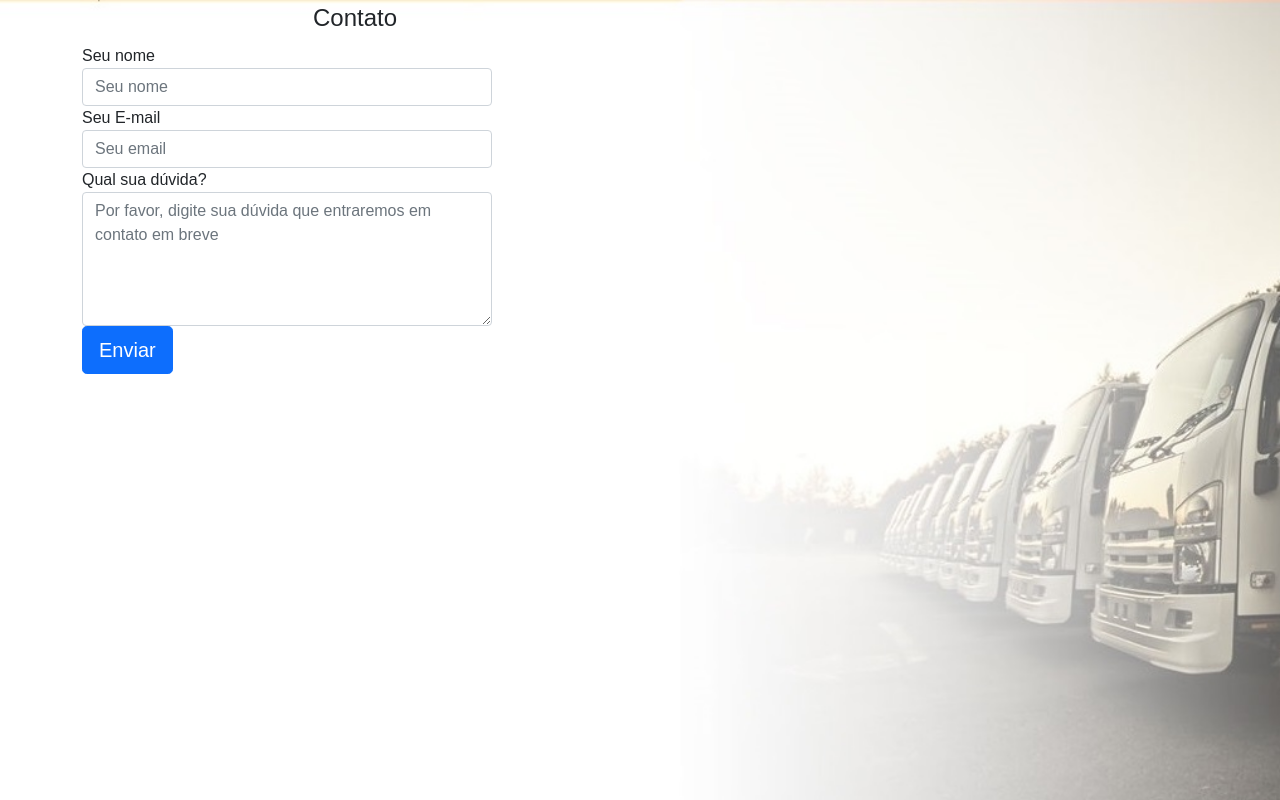
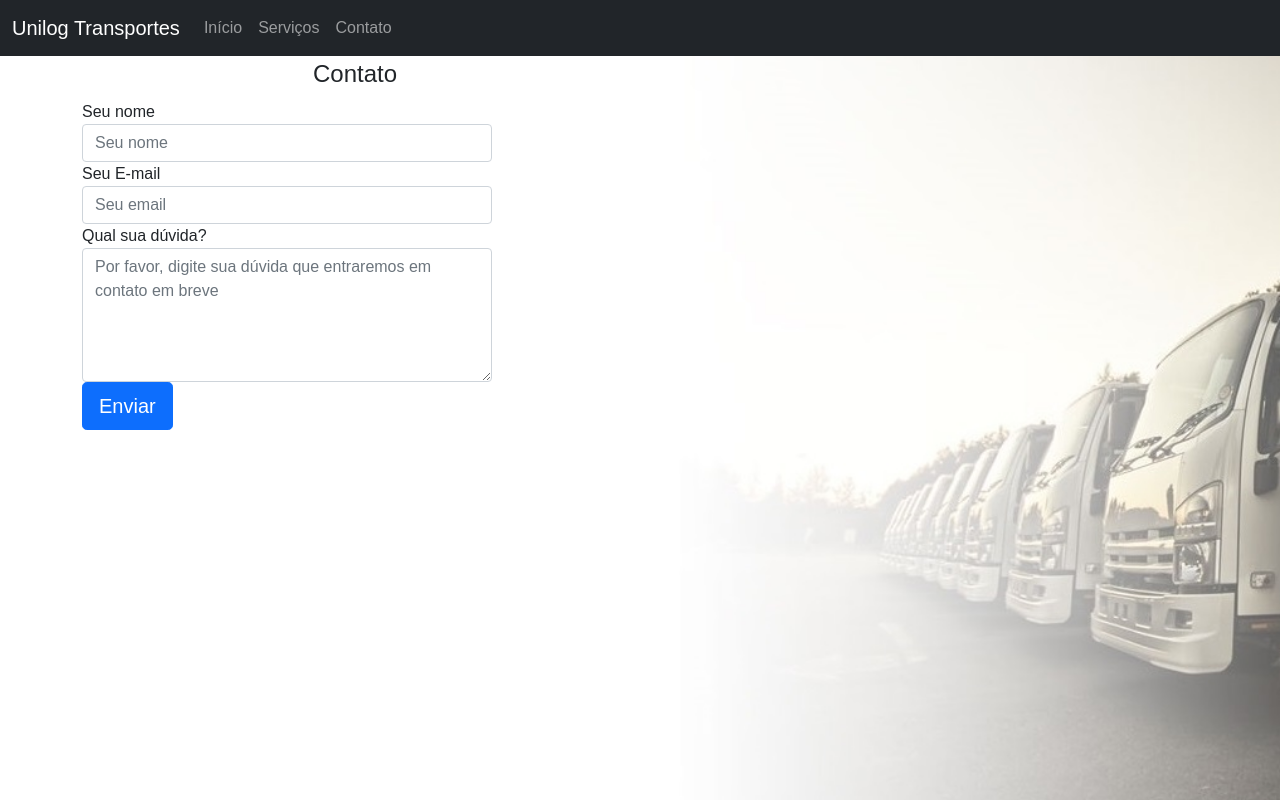
Before and after one commit to PauloSGM/site_institucional, a plain HTML site: page contato.html in a window 1280 px wide. Drawn offline with Linux system fonts and the light colour scheme; files that its build step writes are made by us from their sources.

Commit message:
corrigindo navegação entre páginas

```diff
--- a/contato.html
+++ b/contato.html
@@ -8,7 +8,33 @@
 </head>
 <body>
 
+  <nav class="navbar navbar-expand-sm navbar-dark bg-dark" aria-label="Third navbar example">
+    <div class="container-fluid">
+      <a class="navbar-brand" href="#">Unilog Transportes</a>
+      <button class="navbar-toggler" type="button" data-bs-toggle="collapse" data-bs-target="#navbarsExample03" aria-controls="navbarsExample03" aria-expanded="false" aria-label="Toggle navigation">
+        <span class="navbar-toggler-icon"></span>
+      </button>
 
+      <div class="collapse navbar-collapse" id="navbarsExample03">
+        <ul class="navbar-nav me-auto mb-2 mb-sm-0">
+          <li class="nav-item active">
+            <a class="nav-link" aria-current="page" href="./home.html">Início</a>
+          </li>
+          <li class="nav-item">
+            <a class="nav-link" href="./serviços.html">Serviços</a>
+          </li>
+          <li class="nav-item dropdown">
+            <a class="nav-link" aria-current="page" href="./contato.html">Contato</a>
+            <ul class="dropdown-menu" aria-labelledby="dropdown03">
+              <li><a class="dropdown-item" href="#">Action</a></li>
+              <li><a class="dropdown-item" href="#">Another action</a></li>
+              <li><a class="dropdown-item" href="#">Something else here</a></li>
+            </ul>
+          </li>
+        </ul>
+      </div>
+    </div>
+  </nav>
 
 <div class="container">
 	<div class="row">
```
Also changed, not shown: home.html (+3 -7 lines), serviços.html (+1 -1 lines), transportadora.html (+2 -7 lines).
